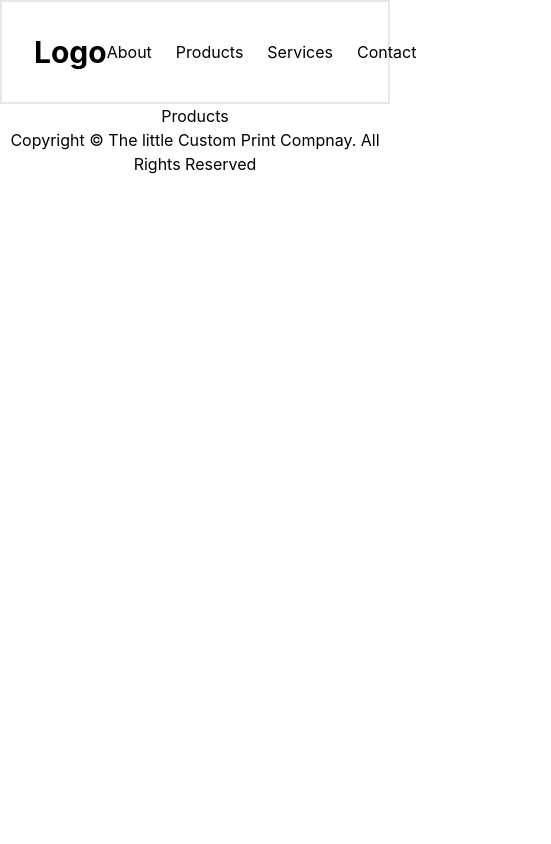
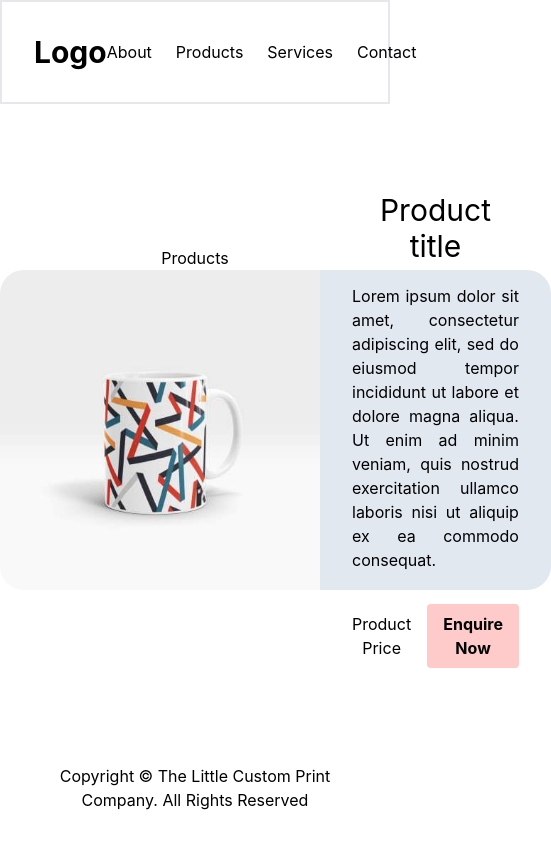
Before and after one commit to ST3V3NP3RRY/custom_print_co, a React (Create React App) app: page /products in a window 390 px wide. Shown: the whole page, 551 px wide, since content can reach past the window. Built offline with nearby package versions, Linux system fonts and the light colour scheme.

Commit message:
started making product card component, needs work to make it responsive

```diff
--- a/src/App.css
+++ b/src/App.css
@@ -3,4 +3,6 @@
   display: flex;
   flex-direction: column;
   justify-content: space-between;
+  min-height: 100vh;
+  /* Sets the height to be at least 100% of the viewport */
 }
--- a/src/Pages/Products/Products.jsx
+++ b/src/Pages/Products/Products.jsx
@@ -1,5 +1,12 @@
+import ProductCard from "../../components/Reusable/ProductCard";
+
 const Products = () => {
-  return <h1>Products</h1>;
+  return (
+    <section>
+      <h1>Products</h1>
+      <ProductCard />
+    </section>
+  );
 };
 
 export default Products;
--- a/src/components/Footer.jsx
+++ b/src/components/Footer.jsx
@@ -1,8 +1,8 @@
 const Footer = () => {
   return (
-    <footer className="border-{top}-2">
+    <footer className="border-{top}-2 p-8">
       <p>
-        Copyright &copy; The little Custom Print Compnay. All Rights Reserved{" "}
+        Copyright &copy; The Little Custom Print Company. All Rights Reserved
       </p>
     </footer>
   );
--- a/src/components/Header.jsx
+++ b/src/components/Header.jsx
@@ -2,7 +2,7 @@ import NavBar from "./NavBar";
 
 const Header = () => {
   return (
-    <header className="border-2 flex justify-between items-center p-8">
+    <header className="border-2 flex justify-between items-center p-8  w-100">
       <h1 className="text-3xl font-bold">Logo</h1>
       <NavBar />
     </header>
--- a/src/components/Reusable/Button.jsx
+++ b/src/components/Reusable/Button.jsx
@@ -1,5 +1,9 @@
 const Button = () => {
-  return <button>Enquire Now</button>;
+  return (
+    <button className="bg-red-200 hover:bg-red-500 text-black hover:text-white font-bold py-2 px-4 rounded">
+      Enquire Now
+    </button>
+  );
 };
 
 export default Button;
--- /dev/null
+++ b/src/components/Reusable/ProductCard.jsx
@@ -0,0 +1,29 @@
+import ProductPhoto from "../../assets/images/patterned_mug.jpeg";
+import Button from "./Button";
+
+const ProductCard = () => {
+  return (
+    // To do make product card responsive on smaller viewports
+
+    <div className="flex h-80">
+      <img src={ProductPhoto} alt="patterend mug" className="rounded-l-3xl" />
+
+      <div className="p-8 bg-slate-200 rounded-r-3xl max-w-sm min-w-sm flex flex-col justify-center">
+        <h3 className="text-3xl mb-5 ">Product title</h3>
+
+        <p className="text-justify">
+          Lorem ipsum dolor sit amet, consectetur adipiscing elit, sed do
+          eiusmod tempor incididunt ut labore et dolore magna aliqua. Ut enim ad
+          minim veniam, quis nostrud exercitation ullamco laboris nisi ut
+          aliquip ex ea commodo consequat.
+        </p>
+        <div className="flex items-center justify-between gap-4 mt-8">
+          <h4>Product Price</h4>
+          <Button />
+        </div>
+      </div>
+    </div>
+  );
+};
+
+export default ProductCard;
```
Also changed, not shown: src/assets/images/patterned_mug.jpeg (added).
